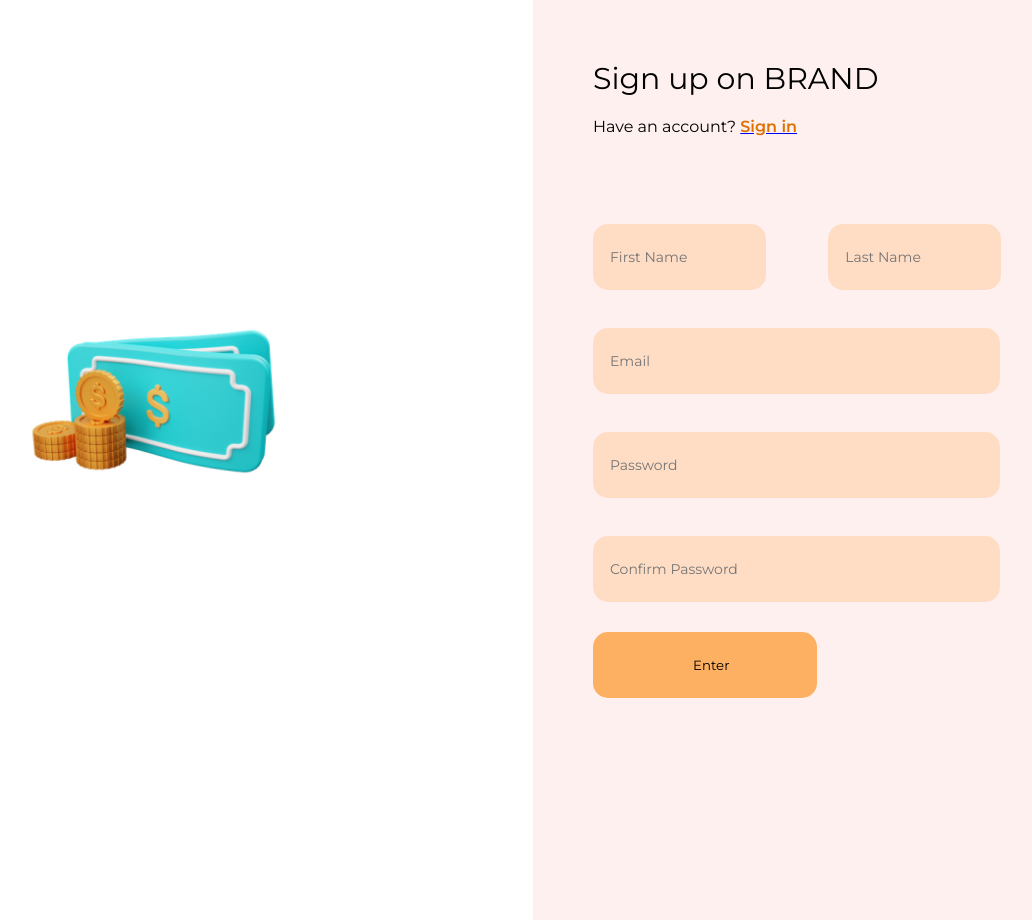
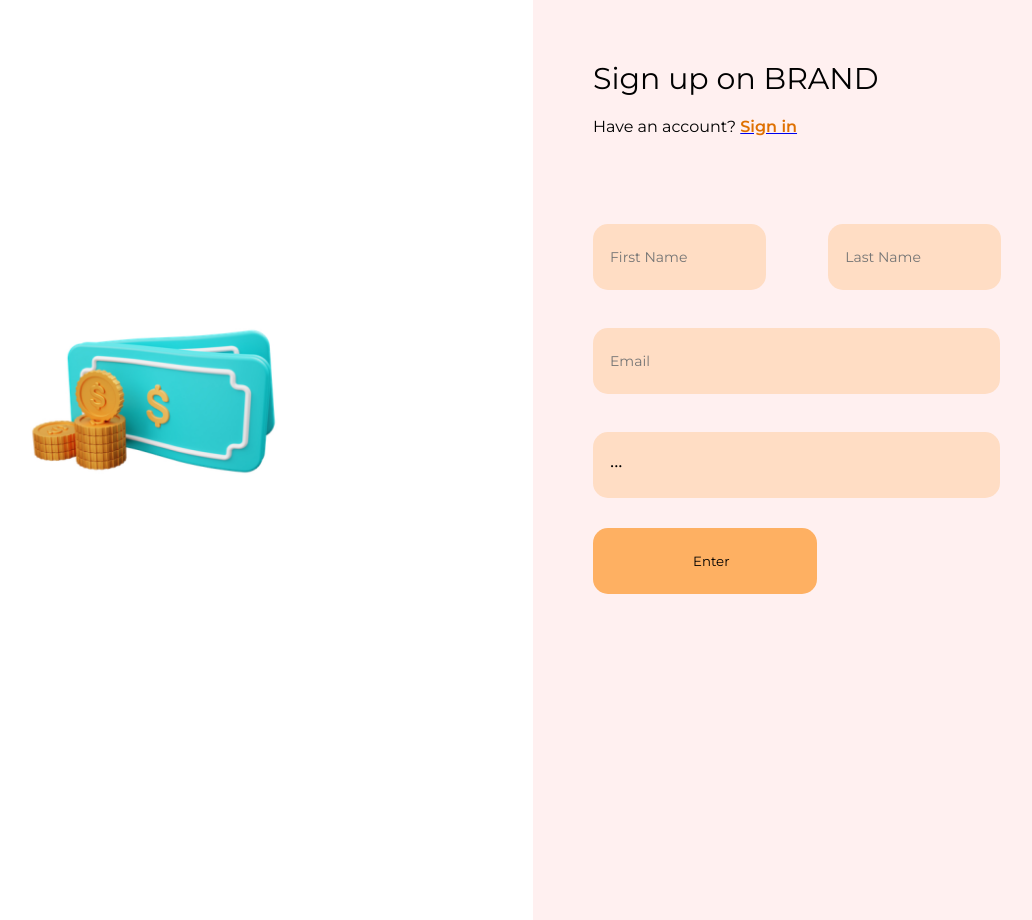
Before and after one commit to dinma-daniel/TRANZAKT, a React (Create React App) app in the folder frontend/: page /signup in a window 1280 px wide. Shown: the whole page, without its empty margins (219-1251 px from the left). Built offline with nearby package versions, Linux system fonts and the light colour scheme.

Commit message:
signup page done

```diff
--- a/frontend/package.json
+++ b/frontend/package.json
@@ -6,6 +6,7 @@
     "@testing-library/jest-dom": "^5.11.4",
     "@testing-library/react": "^11.1.0",
     "@testing-library/user-event": "^12.1.10",
+    "axios": "^0.24.0",
     "joi-browser": "13.4",
     "jsonwebtoken": "^8.5.1",
     "react": "^17.0.2",
@@ -20,6 +21,7 @@
     "test": "react-scripts test",
     "eject": "react-scripts eject"
   },
+  "proxy": "http://localhost:3001",
   "eslintConfig": {
     "extends": [
       "react-app",
--- a/frontend/src/Components/Signup.js
+++ b/frontend/src/Components/Signup.js
@@ -1,6 +1,32 @@
-import {Link} from 'react-router-dom';
+import React, { useState, useEffect } from "react";
+import axios from "axios";
+import { Link } from 'react-router-dom';
 
 export default function SignUp(props) {
+  const [email, setEmail] = useState("");
+  const [password, setPassword] = useState("ddd");
+  const [firstName, setFirstName] = useState("");
+  const [lastName, setLastName] = useState("");
+
+  // login the user
+  const handleSubmit = async e => {
+    try {
+      e.preventDefault();
+      const user = { email, password, firstName, lastName };
+      // send the username and password to the server
+
+      const { data } = await axios.post(`signup`, user);
+
+      window.location.href = "/"
+    }
+    catch (e) {
+      // this should appear as a dropdown indicating the error
+      console.log(e.response.data.message)
+      console.log(e)
+    }
+
+  };
+
   return (
     <div className="signUpContainer">
       <header className="signUpHeader">Sign up on BRAND</header>
@@ -10,31 +36,43 @@ export default function SignUp(props) {
           <span className="signInBold">Sign in</span>
         </Link>
       </p>
-        <form className="signUpForm">
+      <form onSubmit={handleSubmit} className="signUpForm">
         <section className="usersNames">
           <input
             type="text"
             placeholder="First Name"
             className="name formInput"
+            value={firstName}
+            onChange={({ target }) => setFirstName(target.value)}
           />
           <input
             type="text"
             placeholder="Last Name"
             className="name formInput"
+            value={lastName}
+            onChange={({ target }) => setLastName(target.value)}
           />
         </section>
-          <input type="text" placeholder="Email" className="formInput fullSize" />
+        <input type="email" placeholder="Email" className="formInput fullSize"
+          value={email}
+          onChange={({ target }) => setEmail(target.value)}
+        />
         <input
-            type="text"
+          type="password"
           placeholder="Password"
           className="formInput fullSize"
+          value={password}
+          onChange={({ target }) => setPassword(target.value)}
         />
+        { /*
+        commenting this out as it is useless since you guys are not performing validation
         <input
           type="text"
           placeholder="Confirm Password"
           className="formInput fullSize"
         />
-          <button className="formButton">Enter</button>
+       */}
+        <button type="submit" className="formButton">Enter</button>
       </form>
     </div>
   );
```
Also changed, not shown: 1 other file (tests, documents, lock files or other folders). Lines whose indentation alone changed are shown as unchanged.
